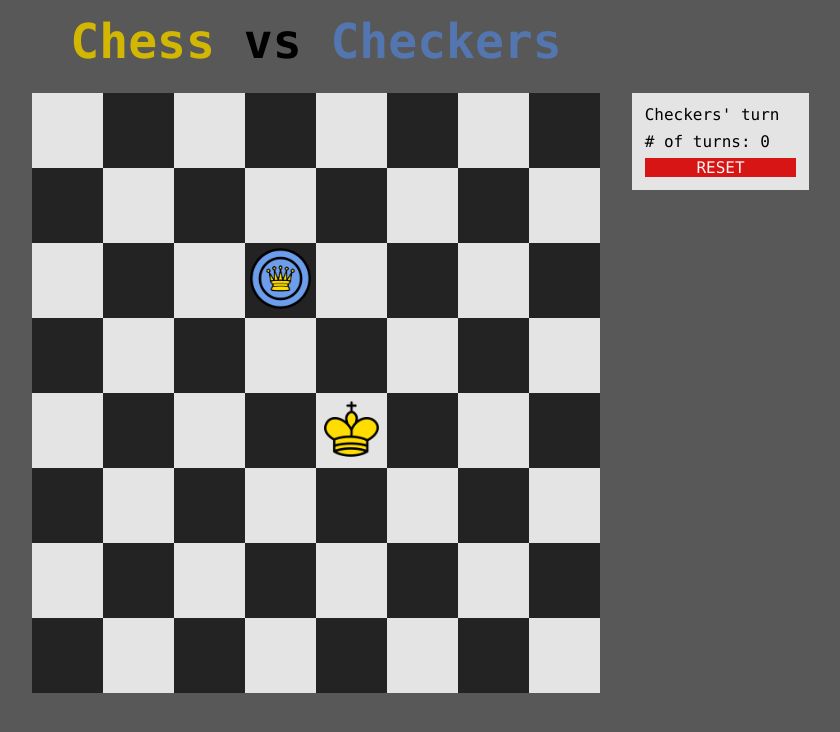
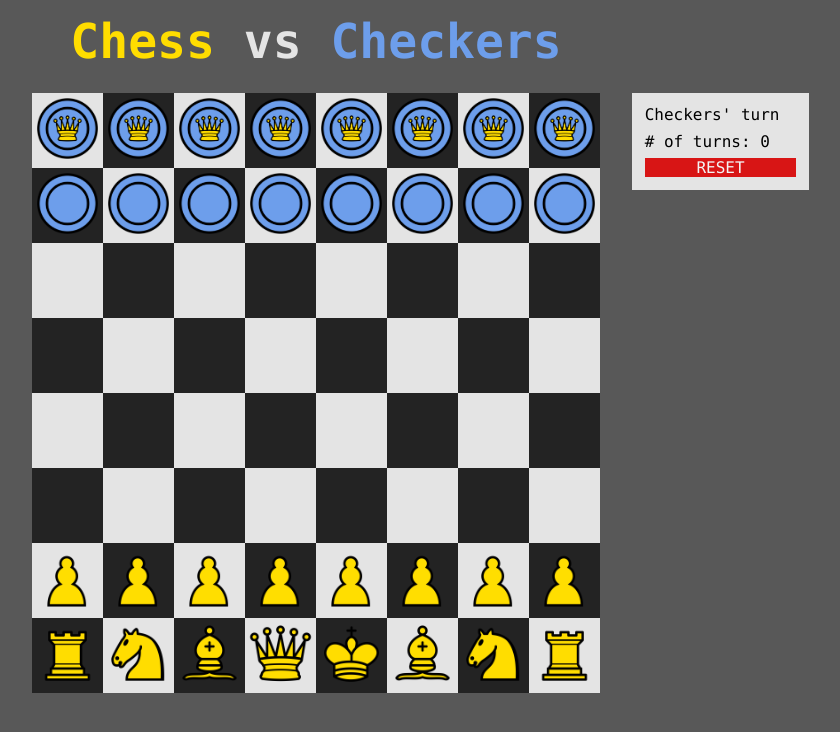
Before and after one commit to Andrew-Megeath/ChessVsCheckers, a plain HTML site: page index.html in a window 1280 px wide. Shown: the whole page, without its empty margins (324-1164 px from the left). Drawn offline with Linux system fonts and the light colour scheme.

Commit message:
final touches

```diff
--- a/main.js
+++ b/main.js
@@ -27,7 +27,7 @@ PIECE_CLASSES[R] = Rook
 PIECE_CLASSES[Q] = Queen
 PIECE_CLASSES[KG] = King
 
-/*const BOARD_LAYOUT = [
+const BOARD_LAYOUT = [
     [CQ, CQ, CQ, CQ, CQ, CQ, CQ, CQ],
     [C, C, C, C, C, C, C, C],
     [E, E, E, E, E, E, E, E],
@@ -36,17 +36,6 @@ PIECE_CLASSES[KG] = King
     [E, E, E, E, E, E, E, E],
     [P, P, P, P, P, P, P, P],
     [R, KT, B, Q, KG, B, KT, R]
-]*/
-
-const BOARD_LAYOUT = [
-    [E, E, E, E, E, E, E, E],
-    [E, E, E, E, E, E, E, E],
-    [E, E, E, CQ, E, E, E, E],
-    [E, E, E, E, E, E, E, E],
-    [E, E, E, E, KG, E, E, E],
-    [E, E, E, E, E, E, E, E],
-    [E, E, E, E, E, E, E, E],
-    [E, E, E, E, E, E, E, E],
 ]
 
 const SELECTED_COLOR_LIGHT = "#79c746"
--- a/style.css
+++ b/style.css
@@ -9,16 +9,17 @@ body {
     margin-top: 1%;
     text-align: center;
     font-size: 300%;
+    color: #e4e4e4;
     font-family: "Monaco";
     font-weight: bold;
 }
 
 #chessWord {
-    color: #d2b702;
+    color: #FFDD00;
 }
 
 #checkersWord {
-    color: #5376b0;
+    color: #6D9EEB;
 }
 
 #game {
```
